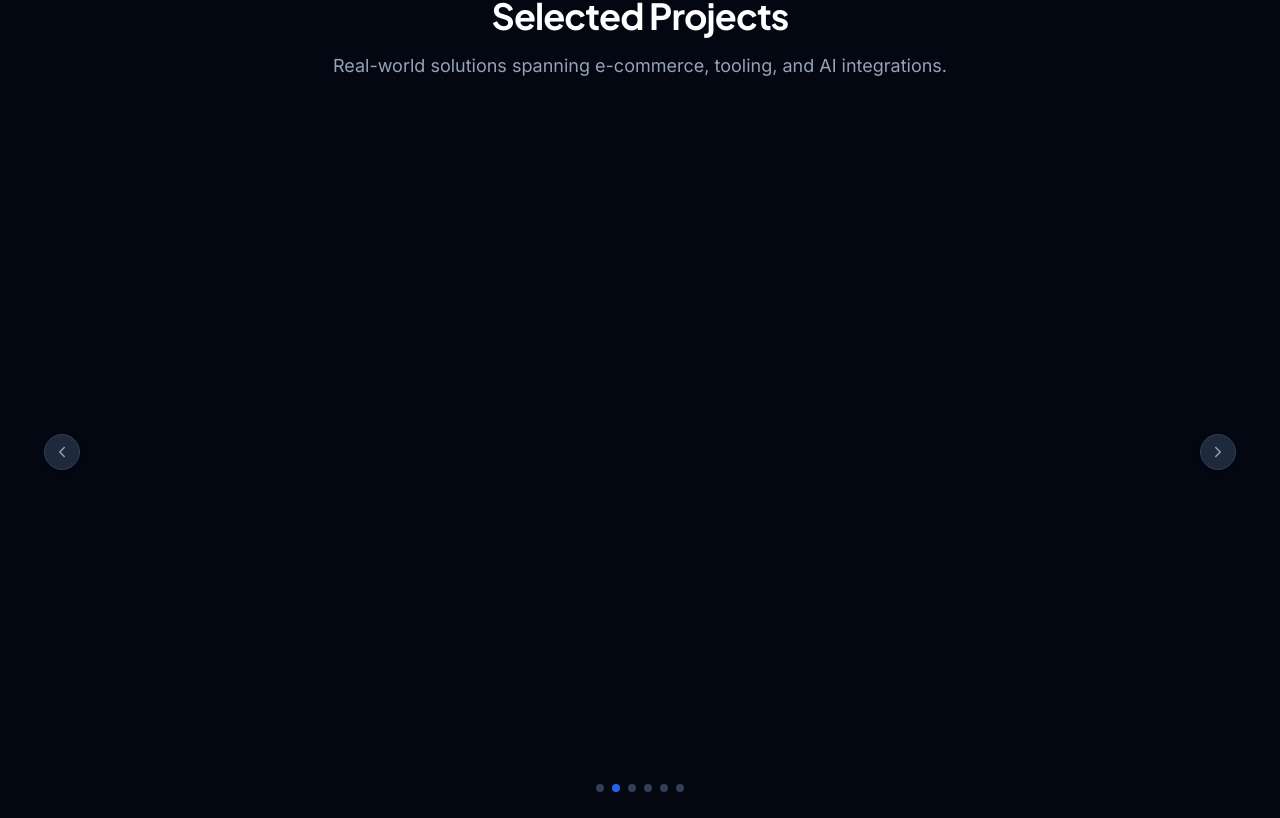
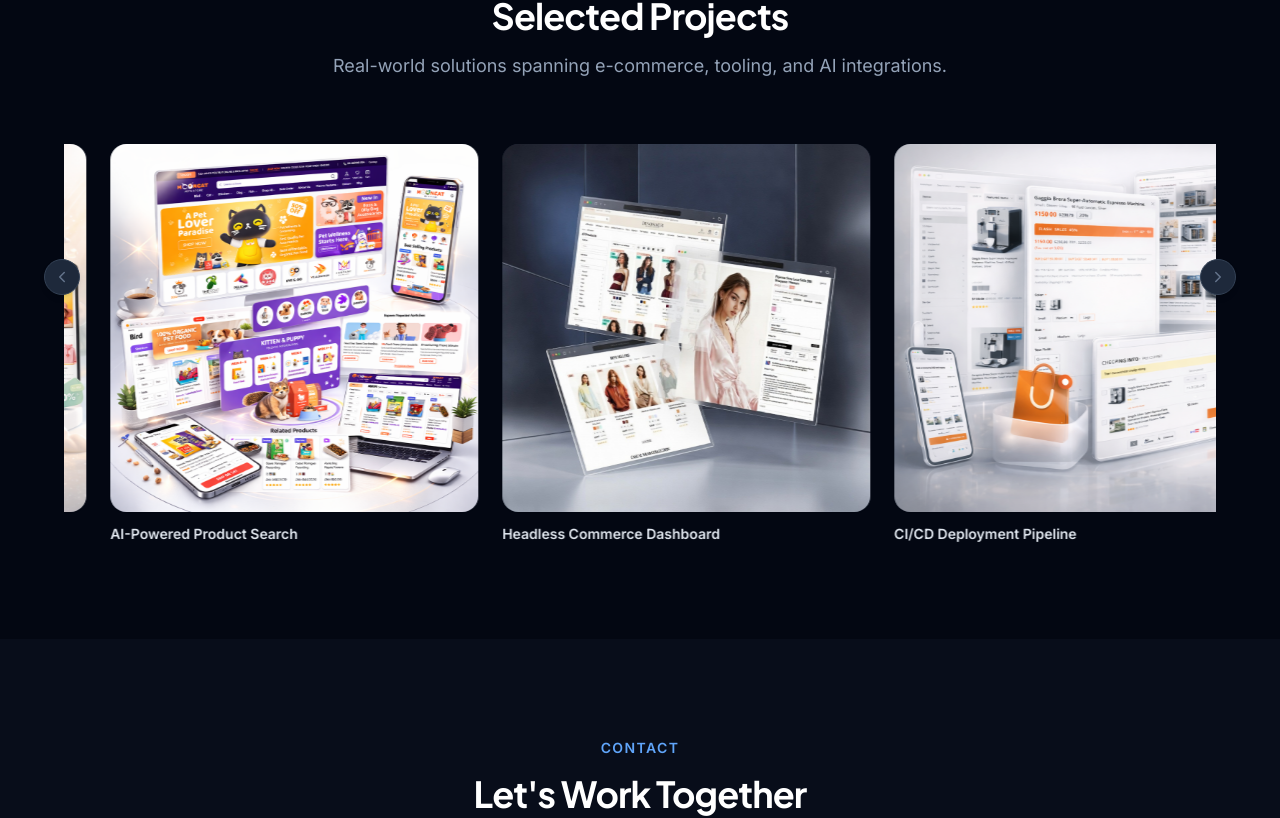
Before and after one commit to Khoatran1999/portfolio, a React (Vite) app: page / in a window 1280 px wide. Shown: the part 3688-4506 px from the top of the page. Built offline with nearby package versions, Linux system fonts and the light colour scheme.

Commit message:
feat(projects): GSAP infinite 3-up card slider with 1:1 image + title

```diff
--- a/src/data/index.ts
+++ b/src/data/index.ts
@@ -152,7 +152,6 @@ export const projects: Project[] = [
     description:
       'Production-ready component library with 40+ components built with React, TypeScript, and Storybook. Supports light/dark mode, full accessibility, and tree-shaking.',
     tech: ['React', 'TypeScript', 'Storybook', 'Tailwind CSS', 'Framer Motion'],
-    github: 'https://github.com/trandangkhoa',
     type: 'featured',
     category: 'Open Source',
     metrics: '40+ components · Zero-dependency core',
@@ -189,14 +188,6 @@ export const projects: Project[] = [
     category: 'DevOps',
     url: 'https://kitchenary-cooking-demo.mybigcommerce.com/',
     image: 'src/image/project5.png',
-  },
-  {
-    title: 'Performance Audit Toolkit',
-    description:
-      'Internal CLI tool for running bulk Lighthouse audits, Core Web Vitals tracking, and automated performance regression detection across client storefronts.',
-    tech: ['Node.js', 'TypeScript', 'Puppeteer', 'Lighthouse'],
-    type: 'regular',
-    category: 'Tooling',
   },
 ];
 
--- a/src/sections/ProjectsSection.tsx
+++ b/src/sections/ProjectsSection.tsx
@@ -1,35 +1,39 @@
-import { useEffect, useRef, useState } from 'react';
-import { AnimatePresence, motion } from 'framer-motion';
+import { useCallback, useEffect, useRef } from 'react';
+import gsap from 'gsap';
 import {
   ChevronLeft,
   ChevronRight,
   ExternalLink,
-  Github,
   ArrowUpRight,
 } from 'lucide-react';
 import { SectionHeader } from '@/components/ui/SectionHeader';
-import { Badge } from '@/components/ui/Badge';
 import { projects } from '@/data';
 
+// Triple for seamless infinite loop
+const ITEMS = [...projects, ...projects, ...projects];
+const TOTAL = projects.length;
+const GAP = 24; // px — matches gap-6
+const VISIBLE = 3;
+const AUTOPLAY_INTERVAL = 3000;
+
 function ProjectCard({ project }: { project: (typeof projects)[number] }) {
-  const isFeatured = project.type === 'featured';
   const liveUrl = project.url ?? project.link;
 
   return (
-    <div
-      className={`card card-hover group flex flex-col overflow-hidden p-0 ${
-        isFeatured
-          ? 'border-blue-200/80 dark:border-blue-800/60 ring-1 ring-blue-500/10'
-          : ''
-      }`}
+    <a
+      href={liveUrl ?? '#'}
+      target={liveUrl ? '_blank' : undefined}
+      rel="noopener noreferrer"
+      className="group flex-shrink-0 block cursor-pointer"
+      onClick={(e) => !liveUrl && e.preventDefault()}
     >
-      {/* ── Image ── */}
-      <div className="relative w-full aspect-video overflow-hidden bg-slate-100 dark:bg-slate-800">
+      {/* 1:1 image */}
+      <div className="relative aspect-square overflow-hidden rounded-2xl bg-slate-100 dark:bg-slate-800 shadow-sm">
         {project.image ? (
           <img
             src={project.image}
             alt={project.title}
-            className="w-full h-full object-cover transition-transform duration-500 group-hover:scale-105"
+            className="w-full h-full object-cover transition-transform duration-500 group-hover:scale-110"
             onError={(e) => {
               (e.currentTarget as HTMLImageElement).style.display = 'none';
             }}
@@ -40,113 +44,109 @@ function ProjectCard({ project }: { project: (typeof projects)[number] }) {
           </div>
         )}
 
-        {/* Featured badge overlay */}
-        {isFeatured && (
-          <div className="absolute top-3 left-3 flex items-center gap-1.5 px-2.5 py-1 rounded-full bg-blue-600/90 backdrop-blur-sm">
-            <span className="w-1.5 h-1.5 rounded-full bg-white" />
-            <span className="text-[10px] font-bold text-white uppercase tracking-wider">
-              Featured
-            </span>
-          </div>
-        )}
-
-        {/* Live link overlay button */}
-        {liveUrl && (
-          <a
-            href={liveUrl}
-            target="_blank"
-            rel="noopener noreferrer"
-            aria-label="View live project"
-            className="absolute inset-0 flex items-center justify-center bg-slate-900/0 group-hover:bg-slate-900/40 transition-colors duration-300"
-          >
-            <span className="opacity-0 group-hover:opacity-100 transition-opacity duration-300 flex items-center gap-2 px-4 py-2 rounded-full bg-white dark:bg-slate-900 text-slate-900 dark:text-white text-sm font-semibold shadow-lg">
-              <ExternalLink size={14} />
-              View Project
-            </span>
-          </a>
-        )}
+        {/* Hover overlay */}
+        <div className="absolute inset-0 bg-slate-900/0 group-hover:bg-slate-900/50 transition-all duration-300 flex items-center justify-center">
+          <span className="opacity-0 group-hover:opacity-100 transition-opacity duration-300 flex items-center gap-2 px-3 py-1.5 rounded-full bg-white/90 dark:bg-slate-900/90 text-slate-900 dark:text-white text-xs font-semibold shadow-lg">
+            <ExternalLink size={12} />
+            View
+          </span>
+        </div>
       </div>
 
-      {/* ── Content ── */}
-      <div className="flex flex-col flex-1 p-5">
-        <div className="flex items-start justify-between gap-3 mb-3">
-          <h3 className="font-display font-bold text-base text-slate-900 dark:text-white leading-snug flex-1">
-            {project.title}
-          </h3>
-          <div className="flex items-center gap-1.5 flex-shrink-0">
-            {project.github && (
-              <a
-                href={project.github}
-                target="_blank"
-                rel="noopener noreferrer"
-                aria-label="GitHub"
-                className="p-1.5 rounded-lg text-slate-400 hover:text-slate-900 dark:hover:text-white hover:bg-slate-100 dark:hover:bg-slate-800 transition-colors"
-              >
-                <Github size={16} />
-              </a>
-            )}
-            {liveUrl && (
-              <a
-                href={liveUrl}
-                target="_blank"
-                rel="noopener noreferrer"
-                aria-label="Live site"
-                className="p-1.5 rounded-lg text-slate-400 hover:text-blue-600 dark:hover:text-blue-400 hover:bg-slate-100 dark:hover:bg-slate-800 transition-colors"
-              >
-                <ExternalLink size={16} />
-              </a>
-            )}
-          </div>
-        </div>
-
-        <Badge variant="outline" className="w-fit mb-3">
-          {project.category}
-        </Badge>
-
-        <p className="text-sm text-slate-500 dark:text-slate-400 leading-relaxed flex-1 mb-4">
-          {project.description}
-        </p>
-
-        {project.metrics && (
-          <div className="px-3 py-2 rounded-xl bg-green-50 dark:bg-green-950/30 border border-green-200/60 dark:border-green-800/60 text-green-700 dark:text-green-400 text-xs font-semibold mb-4">
-            {project.metrics}
-          </div>
-        )}
-
-        <div className="flex flex-wrap gap-1.5 mt-auto">
-          {project.tech.map((t) => (
-            <Badge key={t} variant="blue">
-              {t}
-            </Badge>
-          ))}
-        </div>
-      </div>
-    </div>
+      {/* Title only */}
+      <h3 className="mt-3 text-sm font-semibold text-slate-800 dark:text-slate-200 leading-snug line-clamp-2 group-hover:text-blue-600 dark:group-hover:text-blue-400 transition-colors">
+        {project.title}
+      </h3>
+    </a>
   );
 }
 
 export function ProjectsSection() {
-  const [index, setIndex] = useState(0);
-  const [dir, setDir] = useState(1);
-  const pauseRef = useRef(false);
+  const containerRef = useRef<HTMLDivElement>(null);
+  const trackRef = useRef<HTMLDivElement>(null);
+  const indexRef = useRef(TOTAL); // start at middle copy
+  const tweenRef = useRef<gsap.core.Tween | null>(null);
+  const autoRef = useRef<ReturnType<typeof setInterval> | null>(null);
 
-  const goTo = (next: number, d: number) => {
-    setDir(d);
-    setIndex(next);
-  };
+  // Compute x position for a given index
+  const getX = useCallback((idx: number) => {
+    if (!containerRef.current) return 0;
+    const containerW = containerRef.current.offsetWidth;
+    const cardW = (containerW - GAP * (VISIBLE - 1)) / VISIBLE;
+    return -(idx * (cardW + GAP));
+  }, []);
 
-  const prev = () => goTo((index - 1 + projects.length) % projects.length, -1);
-  const next = () => goTo((index + 1) % projects.length, 1);
+  // Animate to index, then reset silently if at ends
+  const slideTo = useCallback(
+    (idx: number, instant = false) => {
+      if (!trackRef.current) return;
+      tweenRef.current?.kill();
+      const x = getX(idx);
+      if (instant) {
+        gsap.set(trackRef.current, { x });
+      } else {
+        tweenRef.current = gsap.to(trackRef.current, {
+          x,
+          duration: 0.55,
+          ease: 'power2.inOut',
+          onComplete: () => {
+            // Silent jump after reaching far ends
+            if (idx >= TOTAL * 2) {
+              indexRef.current = TOTAL;
+              gsap.set(trackRef.current, { x: getX(TOTAL) });
+            } else if (idx < TOTAL) {
+              indexRef.current = TOTAL + (idx % TOTAL === 0 ? 0 : idx % TOTAL);
+              // Jump to equivalent position in middle copy
+              const newIdx = TOTAL + (((idx % TOTAL) + TOTAL) % TOTAL);
+              indexRef.current = newIdx;
+              gsap.set(trackRef.current, { x: getX(newIdx) });
+            }
+          },
+        });
+      }
+    },
+    [getX]
+  );
+
+  const next = useCallback(() => {
+    const idx = ++indexRef.current;
+    slideTo(idx);
+  }, [slideTo]);
+
+  const prev = useCallback(() => {
+    const idx = --indexRef.current;
+    slideTo(idx);
+  }, [slideTo]);
+
+  // Init position
+  useEffect(() => {
+    gsap.set(trackRef.current, { x: getX(TOTAL) });
+  }, [getX]);
+
+  // Reposition on window resize
+  useEffect(() => {
+    const onResize = () => {
+      gsap.set(trackRef.current, { x: getX(indexRef.current) });
+    };
+    window.addEventListener('resize', onResize);
+    return () => window.removeEventListener('resize', onResize);
+  }, [getX]);
 
   // Autoplay
   useEffect(() => {
-    const id = setInterval(() => {
-      if (pauseRef.current) return;
-      setDir(1);
-      setIndex((p) => (p + 1) % projects.length);
-    }, 3500);
-    return () => clearInterval(id);
-  }, []);
+    autoRef.current = setInterval(next, AUTOPLAY_INTERVAL);
+    return () => {
+      if (autoRef.current) clearInterval(autoRef.current);
+    };
+  }, [next]);
+
+  const pauseAutoplay = () => {
+    if (autoRef.current) clearInterval(autoRef.current);
+  };
+  const resumeAutoplay = () => {
+    if (autoRef.current) clearInterval(autoRef.current);
+    autoRef.current = setInterval(next, AUTOPLAY_INTERVAL);
+  };
 
   return (
     <section id="projects" className="section-padding">
@@ -157,38 +157,34 @@ export function ProjectsSection() {
           subtitle="Real-world solutions spanning e-commerce, tooling, and AI integrations."
         />
 
-        {/* Carousel */}
         <div
           className="relative"
-          onMouseEnter={() => (pauseRef.current = true)}
-          onMouseLeave={() => (pauseRef.current = false)}
+          onMouseEnter={pauseAutoplay}
+          onMouseLeave={resumeAutoplay}
         >
-          <div className="overflow-hidden">
-            <AnimatePresence mode="wait" custom={dir}>
-              <motion.div
-                key={index}
-                custom={dir}
-                variants={{
-                  enter: (d: number) => ({ x: d * 80, opacity: 0 }),
-                  center: { x: 0, opacity: 1 },
-                  exit: (d: number) => ({ x: d * -80, opacity: 0 }),
-                }}
-                initial="enter"
-                animate="center"
-                exit="exit"
-                transition={{ duration: 0.45 }}
-                className="max-w-xl mx-auto"
-              >
-                <ProjectCard project={projects[index]} />
-              </motion.div>
-            </AnimatePresence>
+          {/* Slider track */}
+          <div ref={containerRef} className="overflow-hidden">
+            <div
+              ref={trackRef}
+              className="flex will-change-transform"
+              style={{ gap: GAP }}
+            >
+              {ITEMS.map((project, i) => {
+                const cardWidth = `calc((100% - ${GAP * (VISIBLE - 1)}px) / ${VISIBLE})`;
+                return (
+                  <div key={i} style={{ width: cardWidth, flexShrink: 0 }}>
+                    <ProjectCard project={project} />
+                  </div>
+                );
+              })}
+            </div>
           </div>
 
           {/* Prev */}
           <button
             onClick={prev}
-            aria-label="Previous project"
-            className="absolute left-0 top-1/2 -translate-y-1/2 -translate-x-5 p-2 rounded-full bg-white dark:bg-slate-800 shadow border border-slate-200 dark:border-slate-700 text-slate-500 dark:text-slate-400 hover:text-blue-600 dark:hover:text-blue-400 transition-colors"
+            aria-label="Previous"
+            className="absolute -left-5 top-1/3 -translate-y-1/2 p-2 rounded-full bg-white dark:bg-slate-800 shadow-md border border-slate-200 dark:border-slate-700 text-slate-500 hover:text-blue-600 dark:hover:text-blue-400 transition-colors z-10"
           >
             <ChevronLeft size={18} />
           </button>
@@ -196,25 +192,11 @@ export function ProjectsSection() {
           {/* Next */}
           <button
             onClick={next}
-            aria-label="Next project"
-            className="absolute right-0 top-1/2 -translate-y-1/2 translate-x-5 p-2 rounded-full bg-white dark:bg-slate-800 shadow border border-slate-200 dark:border-slate-700 text-slate-500 dark:text-slate-400 hover:text-blue-600 dark:hover:text-blue-400 transition-colors"
+            aria-label="Next"
+            className="absolute -right-5 top-1/3 -translate-y-1/2 p-2 rounded-full bg-white dark:bg-slate-800 shadow-md border border-slate-200 dark:border-slate-700 text-slate-500 hover:text-blue-600 dark:hover:text-blue-400 transition-colors z-10"
           >
             <ChevronRight size={18} />
           </button>
-        </div>
-
-        {/* Dots */}
-        <div className="flex gap-2 justify-center mt-6">
-          {projects.map((_, i) => (
-            <button
-              key={i}
-              aria-label={`Project ${i + 1}`}
-              onClick={() => goTo(i, i > index ? 1 : -1)}
-              className={`w-2 h-2 rounded-full transition-colors ${
-                i === index ? 'bg-blue-600' : 'bg-slate-300 dark:bg-slate-700'
-              }`}
-            />
-          ))}
         </div>
       </div>
     </section>
```
